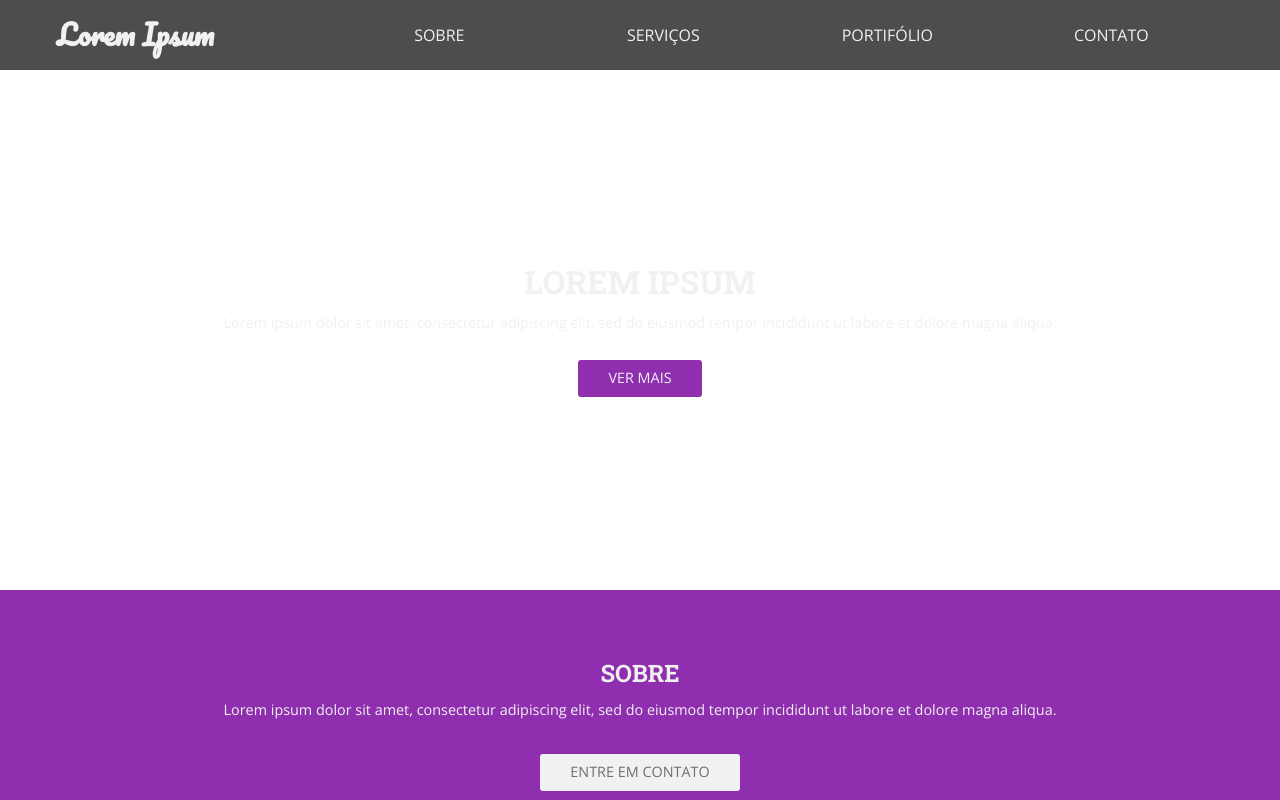
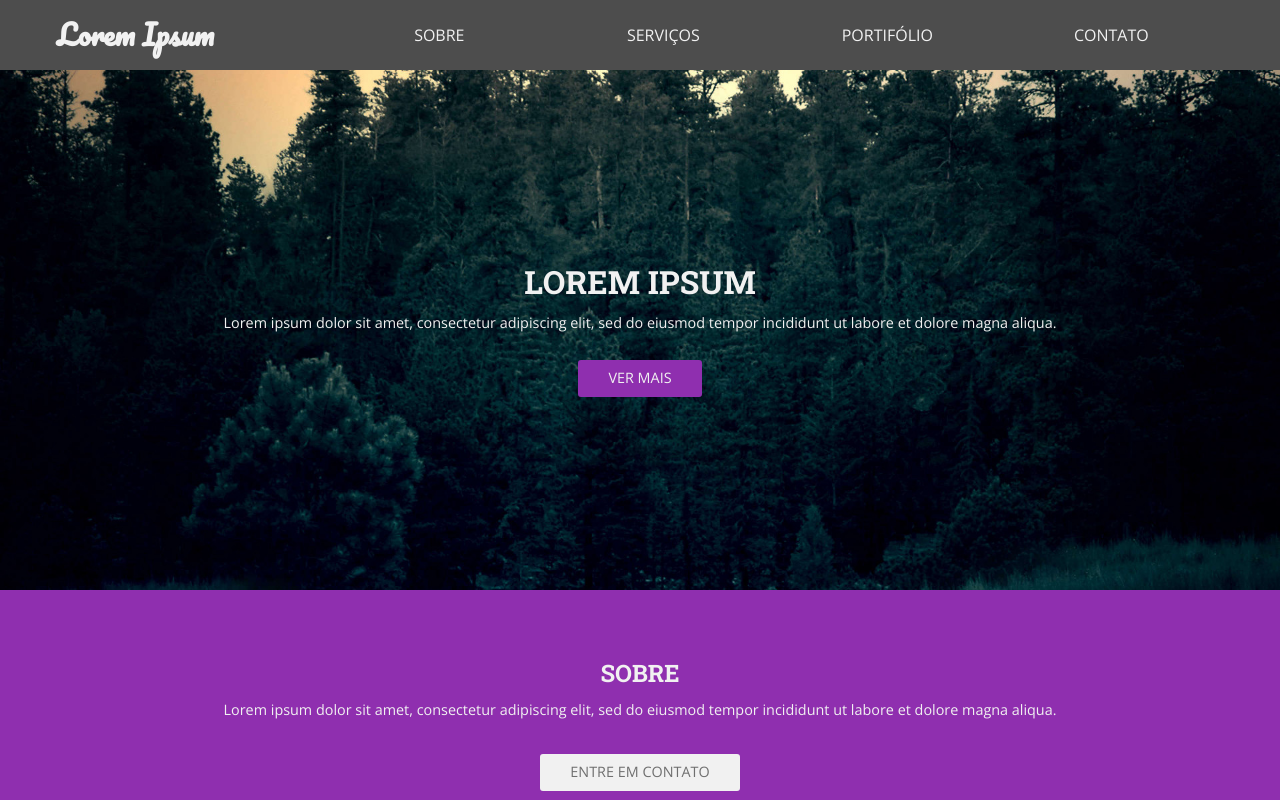
Before and after one commit to RodrigoOSilva/PortifolioLoremIpsum, a plain HTML site: page index.html in a window 1280 px wide. Shown: the top 800 px of the page. Drawn offline with nearby package versions, Linux system fonts and the light colour scheme.

Commit message:
Update estiloresp.css

```diff
--- a/css/estiloresp.css
+++ b/css/estiloresp.css
@@ -59,7 +59,7 @@ nav ul li a {
 /*CABEÇALHO*/
 
 header {
-    background-image:url('../_imagens/fundo.jpg');
+    background-image:url('../imagens/fundo.jpg');
     background-repeat: no-repeat;
     background-size: cover;
     background-position: center;
```
